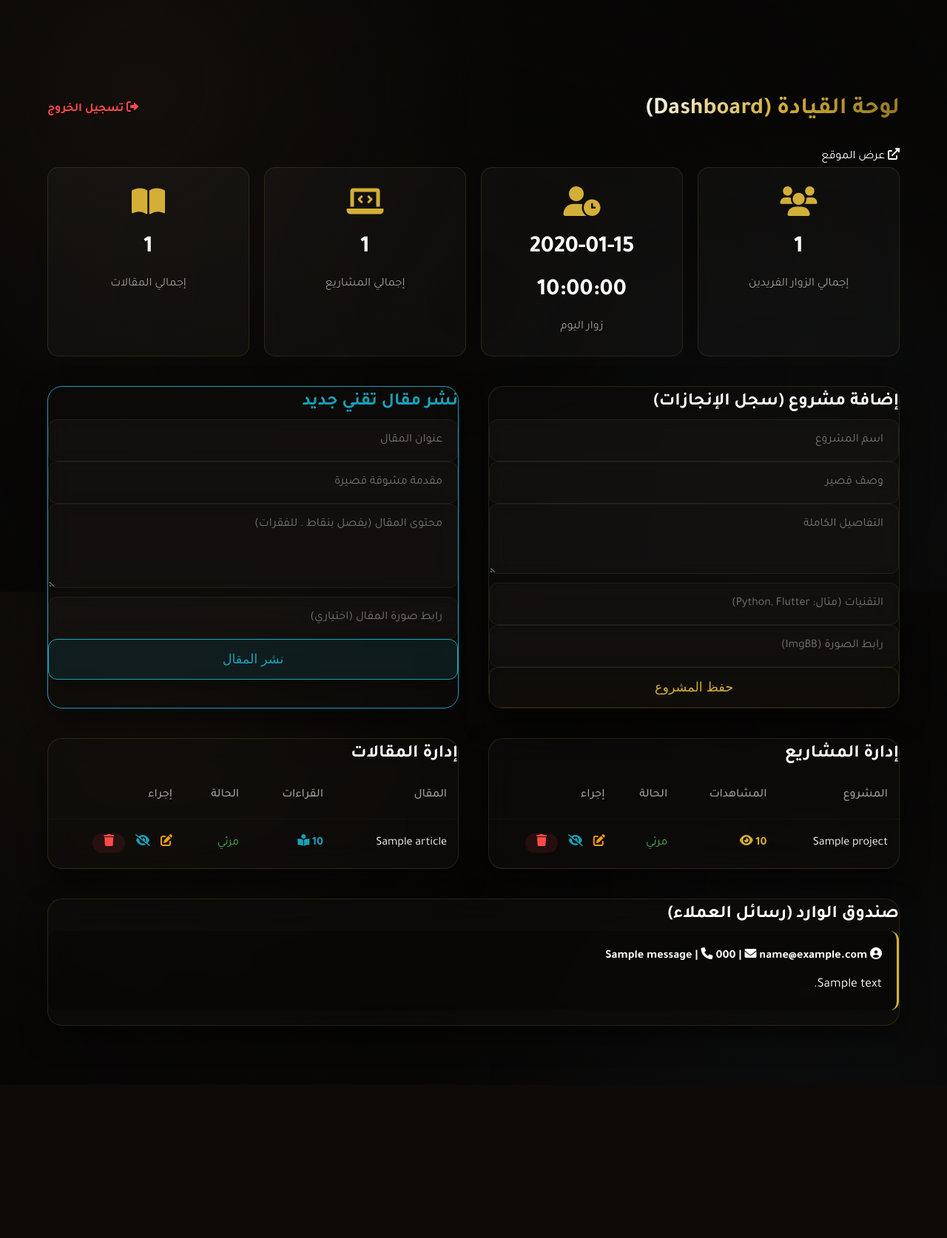
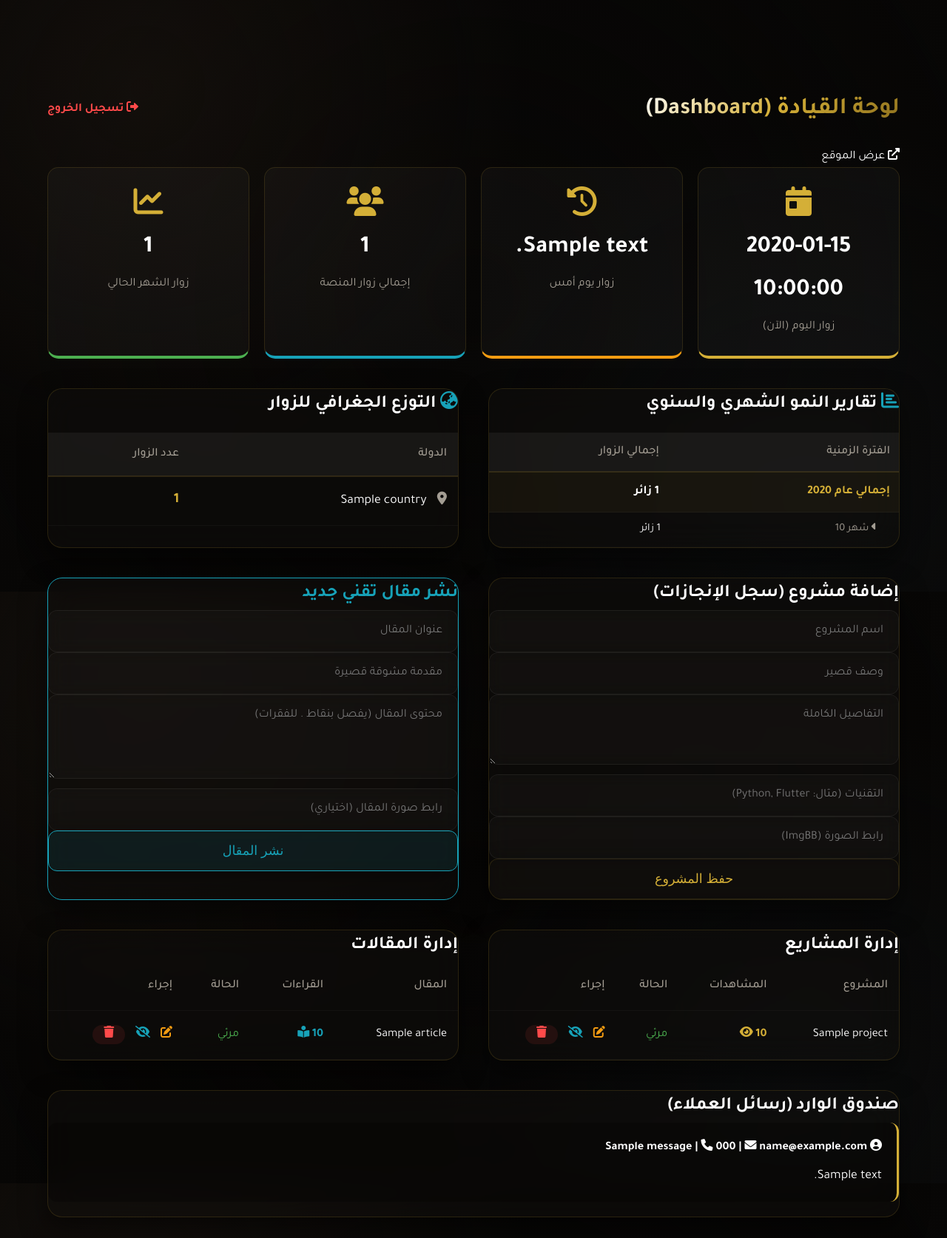
Before and after one commit to ms1996244-collab/alMUstafaP, a Flask app: template templates/admin.html in a window 1280 px wide. Shown: the top 1674 px of the page at 74% size. Before the commit the page ends 1387 px from the top, so only its background shows below. Run offline with Flask 3, Linux system fonts and the light colour scheme; tables that the repository leaves empty hold one stand-in row (values such as "Sample post"); the template is opened without the code that fills it: values that come from a table or form of the project are taken from there, most other values are stand-ins (such as "Sample title", 1, 10 or a date in 2020).

Commit message:
Fix UI: Enhanced scaling and premium tech badges

```diff
--- a/templates/admin.html
+++ b/templates/admin.html
@@ -20,6 +20,11 @@
             padding: 25px;
             border-radius: 15px;
             text-align: center;
+            transition: transform 0.3s ease;
+        }
+
+        .stat-card:hover {
+            transform: translateY(-5px);
         }
 
         .stat-card i {
@@ -53,25 +58,92 @@
         <a href="{{ url_for('home') }}" class="back-btn"><i class="fas fa-external-link-alt"></i> عرض الموقع</a>
 
         <div class="stats-grid">
-            <div class="stat-card">
+            <div class="stat-card" style="border-bottom: 4px solid var(--primary-gold);">
+                <i class="fas fa-calendar-day"></i>
+                <h3>{{ today_visitors }}</h3>
+                <p>زوار اليوم (الآن)</p>
+            </div>
+            <div class="stat-card" style="border-bottom: 4px solid #f39c12;">
+                <i class="fas fa-history"></i>
+                <h3>{{ yesterday_visitors }}</h3>
+                <p>زوار يوم أمس</p>
+            </div>
+            <div class="stat-card" style="border-bottom: 4px solid #17a2b8;">
                 <i class="fas fa-users"></i>
                 <h3>{{ total_visitors }}</h3>
-                <p>إجمالي الزوار الفريدين</p>
+                <p>إجمالي زوار المنصة</p>
             </div>
-            <div class="stat-card">
-                <i class="fas fa-user-clock"></i>
-                <h3>{{ today_visitors }}</h3>
-                <p>زوار اليوم</p>
+            <div class="stat-card" style="border-bottom: 4px solid #4caf50;">
+                <i class="fas fa-chart-line"></i>
+                <h3>{{ monthly_stats[0][2] if monthly_stats else 0 }}</h3>
+                <p>زوار الشهر الحالي</p>
             </div>
-            <div class="stat-card">
-                <i class="fas fa-laptop-code"></i>
-                <h3>{{ projects|length }}</h3>
-                <p>إجمالي المشاريع</p>
+        </div>
+
+        <div class="admin-grid">
+            <div class="admin-card" style="overflow-x: auto;">
+                <h2><i class="fas fa-chart-bar" style="color: #17a2b8;"></i> تقارير النمو الشهري والسنوي</h2>
+                <table style="width: 100%; border-collapse: collapse; margin-top: 15px;">
+                    <tr style="background: rgba(255, 255, 255, 0.05);">
+                        <th style="padding: 12px; text-align: right; border-bottom: 2px solid var(--glass-border);">
+                            الفترة الزمنية</th>
+                        <th style="padding: 12px; text-align: right; border-bottom: 2px solid var(--glass-border);">
+                            إجمالي الزوار</th>
+                    </tr>
+                    {% for year, count in yearly_stats %}
+                    <tr style="background: rgba(212, 175, 55, 0.05); font-weight: bold;">
+                        <td
+                            style="padding: 12px; color: var(--primary-gold); border-bottom: 1px solid rgba(255,255,255,0.03);">
+                            إجمالي عام {{ year|int }}</td>
+                        <td style="padding: 12px; border-bottom: 1px solid rgba(255,255,255,0.03);">{{ count }} زائر
+                        </td>
+                    </tr>
+                    {% for m_year, month, m_count in monthly_stats %}
+                    {% if m_year == year %}
+                    <tr style="transition: background 0.3s;"
+                        onmouseover="this.style.background='rgba(255, 255, 255, 0.02)'"
+                        onmouseout="this.style.background='transparent'">
+                        <td
+                            style="padding: 10px 30px; font-size: 0.9rem; color: var(--gray-text); border-bottom: 1px solid rgba(255,255,255,0.02);">
+                            <i class="fas fa-caret-left"></i> شهر {{ month|int }}
+                        </td>
+                        <td style="padding: 10px; font-size: 0.9rem; border-bottom: 1px solid rgba(255,255,255,0.02);">
+                            {{ m_count }} زائر</td>
+                    </tr>
+                    {% endif %}
+                    {% endfor %}
+                    {% endfor %}
+                </table>
             </div>
-            <div class="stat-card">
-                <i class="fas fa-book-open"></i>
-                <h3>{{ articles|length }}</h3>
-                <p>إجمالي المقالات</p>
+
+            <div class="admin-card" style="overflow-x: auto;">
+                <h2><i class="fas fa-globe-asia" style="color: #17a2b8;"></i> التوزع الجغرافي للزوار</h2>
+                <table style="width: 100%; border-collapse: collapse; margin-top: 15px;">
+                    <tr style="background: rgba(255, 255, 255, 0.05);">
+                        <th style="padding: 15px; border-bottom: 2px solid var(--glass-border); text-align: right;">
+                            الدولة</th>
+                        <th style="padding: 15px; border-bottom: 2px solid var(--glass-border); text-align: right;">عدد
+                            الزوار</th>
+                    </tr>
+                    {% for country, count in country_stats %}
+                    <tr style="transition: background 0.3s;"
+                        onmouseover="this.style.background='rgba(212, 175, 55, 0.05)'"
+                        onmouseout="this.style.background='transparent'">
+                        <td style="padding: 15px; border-bottom: 1px solid rgba(255,255,255,0.03); font-size: 1.1rem;">
+                            <i class="fas fa-map-marker-alt" style="color: var(--gray-text); margin-left: 10px;"></i> {{
+                            country }}
+                        </td>
+                        <td
+                            style="padding: 15px; border-bottom: 1px solid rgba(255,255,255,0.03); color: var(--primary-gold); font-size: 1.2rem; font-weight: bold;">
+                            {{ count }}</td>
+                    </tr>
+                    {% else %}
+                    <tr>
+                        <td colspan="2" style="padding: 20px; text-align: center; color: var(--gray-text);">جاري جمع
+                            البيانات الجغرافية...</td>
+                    </tr>
+                    {% endfor %}
+                </table>
             </div>
         </div>
 
@@ -126,7 +198,6 @@
                             <a href="{{ url_for('edit_project', id=project.id) }}"
                                 style="color: #f39c12; margin-left: 10px;" title="تعديل تفاصيل المشروع"><i
                                     class="fas fa-edit"></i></a>
-
                             <a href="{{ url_for('toggle_visibility', type='project', id=project.id) }}"
                                 style="color: #17a2b8; margin-left: 10px;" title="إخفاء/إظهار"><i
                                     class="fas fa-eye-slash"></i></a>
@@ -158,7 +229,6 @@
                             <a href="{{ url_for('edit_article', id=article.id) }}"
                                 style="color: #f39c12; margin-left: 10px;" title="تعديل محتوى المقال"><i
                                     class="fas fa-edit"></i></a>
-
                             <a href="{{ url_for('toggle_visibility', type='article', id=article.id) }}"
                                 style="color: #17a2b8; margin-left: 10px;" title="إخفاء/إظهار"><i
                                     class="fas fa-eye-slash"></i></a>
```
